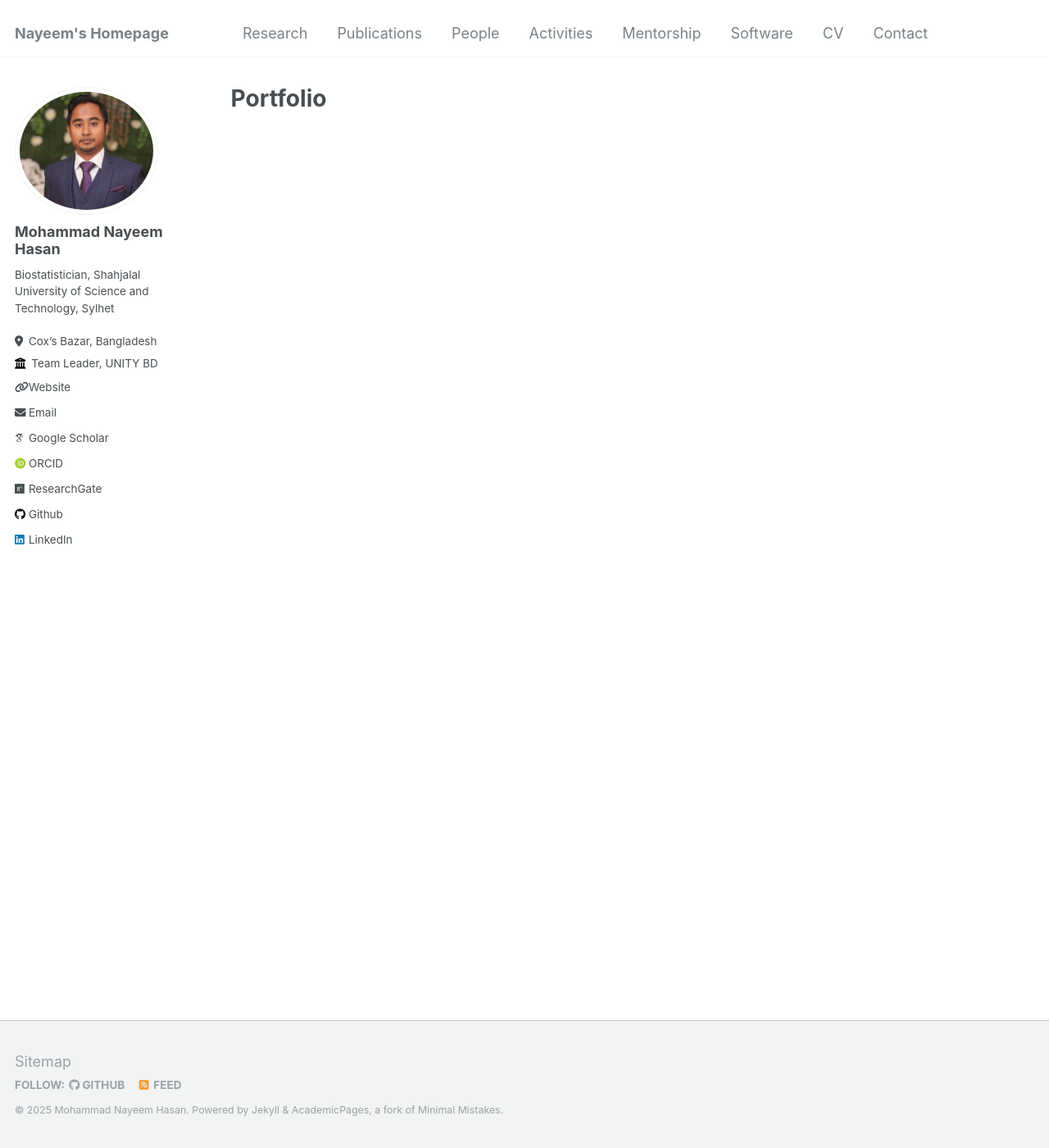
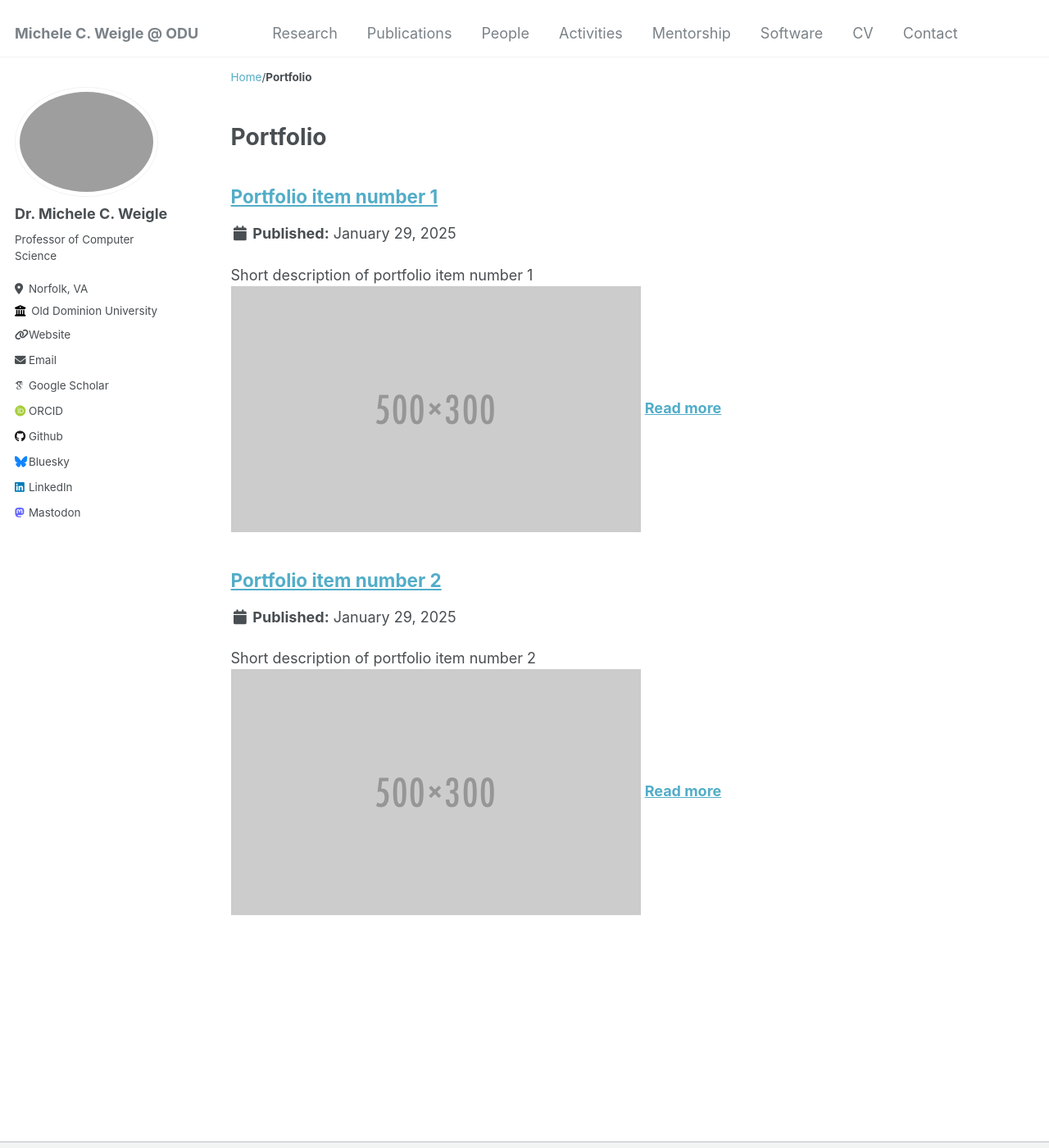
Before and after one commit to nayeemlab/nayeemlab.github.io, a Jekyll site: the page built from _pages/portfolio.html, in a window 1280 px wide and 1400 px high. Shown: the whole window at 82% size. Built offline with Jekyll 4.4.1, drawn with Linux system fonts in a browser that asks for light colours; some web fonts are replaced; part of the change alters nothing that is shown; some of the changed text lies outside the part shown.

Commit message:
Update _config.yml

```diff
--- a/_config.yml
+++ b/_config.yml
@@ -3,84 +3,22 @@
 # This config file is meant for settings that affect your entire site, values
 # which you are expected to set up once and rarely need to edit after that.
 # For technical reasons, this file is *NOT* reloaded automatically when you use
-# `jekyll serve -l -H localhost`. If you change this file, please restart the
-# server process.
-
-# Basic Site Settings
-locale                   : "en-US"
-title                    : "Nayeem's Homepage"
-title_separator          : "-"
-name                     : &name "Mohammad Nayeem Hasan"
-description              : &description "personal description"
-url                      : https://nayeemlab.github.io # the base hostname & protocol for your site e.g. "https://mmistakes.github.io"
-baseurl                  : "" # the subpath of your site, e.g. "/blog"
-repository               : "academicpages/academicpages.github.io"
-
-# Site Author - The following control what appear as part of the author content on the side bar.
-#               If a field is blank the icon and link will not appear, otherwise it will be shown.
-#               Additional customization can be done by editing /_includes/author-profile.html
-author:
-  # Biographic information
-  avatar           : "profile.jpg"
-  name             : "Mohammad Nayeem Hasan"
-  pronouns         : # example: "she/her"
-  bio              : "Biostatistician, Shahjalal University of Science and Technology, Sylhet"
-  location         : "Cox’s Bazar, Bangladesh"
-  employer         : "Team Leader, UNITY BD"
-  uri              : https://unitybangladesh.org/
-  email            : "nayeem5847@gmail.com"
-
-  # Academic websites
-  arxiv            : # URL - Update with the correct link to your profile
-  googlescholar    : "https://scholar.google.com/citations?user=uL4sMPIAAAAJ&hl=en"
-  researchgate     : "https://www.researchgate.net/profile/Mohammad-Hasan-79"
-  impactstory      : # URL
-  orcid            : "https://orcid.org/my-orcid?orcid=0000-0002-2383-0459"
-  semantic         : # URL
-  pubmed           : # URL
-  researchgate     : "https://www.researchgate.net/profile/Mohammad-Hasan-79"
-
-  # Repositories and software development
-  bitbucket        : # Username - Update with your username on the site
-  codepen          : # Username
-  dribbble         : # Username
-  github           : "nayeemlab"
-  kaggle           : # Username
-  stackoverflow    : # User number or user number and name (i.e., use "1" or "1/jeff-atwood")
-
-  # Social media
-  bluesky          : # Replace this with you Bluesky username
-  facebook         : # Username
-  flickr           : # Username
-  foursquare       : # Username
-  goodreads        : # Username
-  google_plus      : # Username
-  keybase          : # Username
-  instagram        : # Username
-  lastfm           : # Username
-  linkedin         : "https://www.linkedin.com/in/nayeem5847"
-  mastodon         : # URL
-  medium           : # URL
-  pinterest        : # Username
-  soundcloud       : # Username
-  steam            : # Username
-  telegram         : # URL
-  tumblr           : # Username
-  twitter          : # Username for X / Twitter
-  vine             : # Username
-  weibo            : # Username
-  wikipedia        : # Username
-  xing             : # Username
-  youtube          : # Username
-  zhihu            : # URL
-
+# `jekyll serve`. If you change this file, please restart the server process.
 
 # Site Settings
+locale                   : "en-US"
+title                    : "Michele C. Weigle @ ODU"
+title_separator          : "-"
+name                     : &name "Michele C. Weigle"
+description              : &description "Professor of Computer Science"
+url                      : https://weiglemc.github.io # the base hostname & protocol for your site e.g. "https://mmistakes.github.io"
+baseurl                  : "" # the subpath of your site, e.g. "/blog"
+repository               : "weiglemc/weiglemc.github.io"
 teaser                   :  # filename of teaser fallback teaser image placed in /images/, .e.g. "500x300.png"
-breadcrumbs              : false # true, false (default)
+breadcrumbs              : true # true, false (default)
 words_per_minute         : 160
 future                   : true
-read_more                : "disabled" # if enabled, adds "Read more" links to excerpts
+read_more                : "enabled" # if enabled, adds "Read more" links to excerpts
 talkmap_link             : false #change to true to add link to talkmap on talks page
 comments:
   provider               : # false (default), "disqus", "discourse", "facebook", "google-plus", "staticman", "custom"
@@ -109,9 +47,7 @@ staticman:
       options:
         format           : "iso8601" # "iso8601" (default), "timestamp-seconds", "timestamp-milliseconds"
 atom_feed:
-  hide                   : false     # change to true to hide the RSS feed in the footer
   path                   : # blank (default) uses feed.xml
-
 
 # SEO Related
 google_site_verification :
@@ -119,10 +55,13 @@ bing_site_verification   :
 alexa_site_verification  :
 yandex_site_verification :
 
-
 # Social Sharing
+mastodon:
+  username               : "digipres.club/@weiglemc"
 twitter:
-  username               : &twitter
+  username               : "weiglemc"
+bluesky:
+  username               : "weiglemc.bsky.social"
 facebook:
   username               :
   app_id                 :
@@ -138,9 +77,51 @@ social:
 
 # Analytics
 analytics:
-  provider               :  "false" # false (default), "google", "google-universal", "google-analytics-4", "custom"
+  provider               :  "google-universal" # false (default), "google", "google-universal", "custom"
   google:
     tracking_id          :
+
+
+# Site Author
+author:
+  name             : "Dr. Michele C. Weigle"
+  avatar           : "mweigle-ODU.jpg"
+  bio              : "Professor of Computer Science"
+  location         : "Norfolk, VA"
+  employer         : "Old Dominion University"
+  employeruri      : "https://www.odu.edu"
+  pubmed           :
+  googlescholar    : "http://scholar.google.com/citations?user=MOLPTqcAAAAJ&hl=en"
+  email            : "mweigle at cs dot odu dot edu"
+  researchgate     :  # example: "https://www.researchgate.net/profile/yourprofile"
+  uri              : "https://www.cs.odu.edu/~mweigle/"
+  bitbucket        :
+  bluesky          : "weiglemc.bsky.social"
+  codepen          :
+  dribbble         :
+  flickr           :
+  facebook         :
+  foursquare       :
+  github           : "weiglemc"
+  google_plus      :
+  keybase          :
+  instagram        :
+  impactstory      : #"https://profiles.impactstory.org/u/xxxx-xxxx-xxxx-xxxx"
+  lastfm           :
+  linkedin         : "michele-weigle-559b052"
+  mastodon         : "digipres.club/@weiglemc"
+  orcid            : "https://orcid.org/0000-0002-2787-7166"
+  pinterest        :
+  soundcloud       :
+  stackoverflow    : # http://stackoverflow.com/users/123456/username
+  steam            :
+  tumblr           :
+  twitter          : #"weiglemc"
+  vine             :
+  weibo            :
+  xing             :
+  youtube          :
+  wikipedia        :
 
 
 # Reading Files
@@ -207,7 +188,7 @@ collections:
   publications:
     output: true
     permalink: /:collection/:path/
-  research:
+  portfolio:
     output: true
     permalink: /:collection/:path/
   talks:
@@ -222,7 +203,7 @@ defaults:
       path: ""
       type: posts
     values:
-      layout: double
+      layout: single
       author_profile: true
       read_time: true
       comments: true
@@ -253,10 +234,10 @@ defaults:
       author_profile: true
       share: true
       comments: true
-  # _research
+  # _portfolio
   - scope:
       path: ""
-      type: research
+      type: portfolio
     values:
       layout: single
       author_profile: true
@@ -271,7 +252,6 @@ defaults:
       author_profile: true
       share: true
 
-
 # Sass/SCSS
 sass:
   sass_dir: _sass
@@ -283,6 +263,7 @@ permalink: /:categories/:title/
 # paginate: 5 # amount of posts to show
 # paginate_path: /page:num/
 timezone: America/Los_Angeles # http://en.wikipedia.org/wiki/List_of_tz_database_time_zones
+
 
 # Plugins
 plugins:
```
